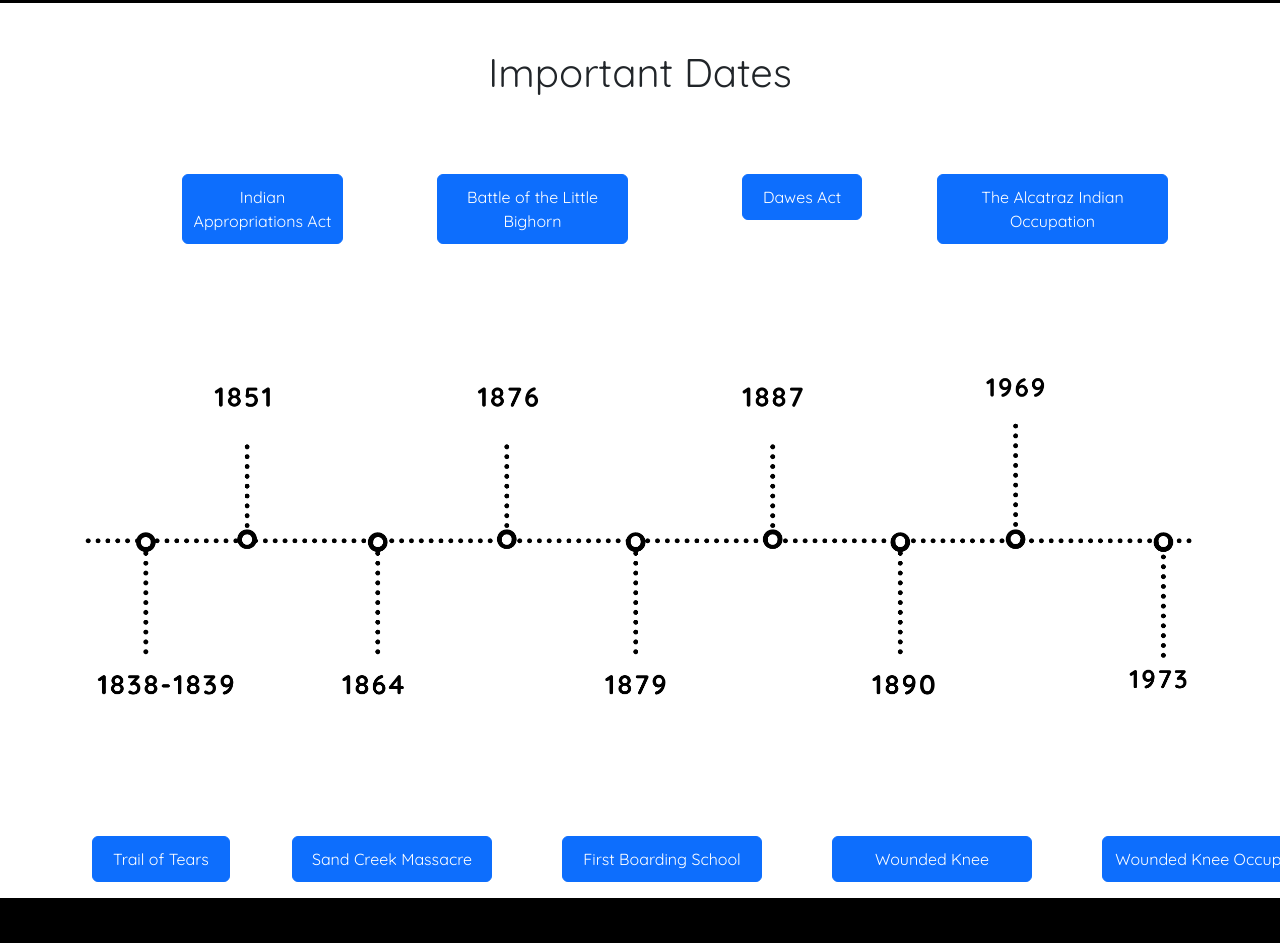
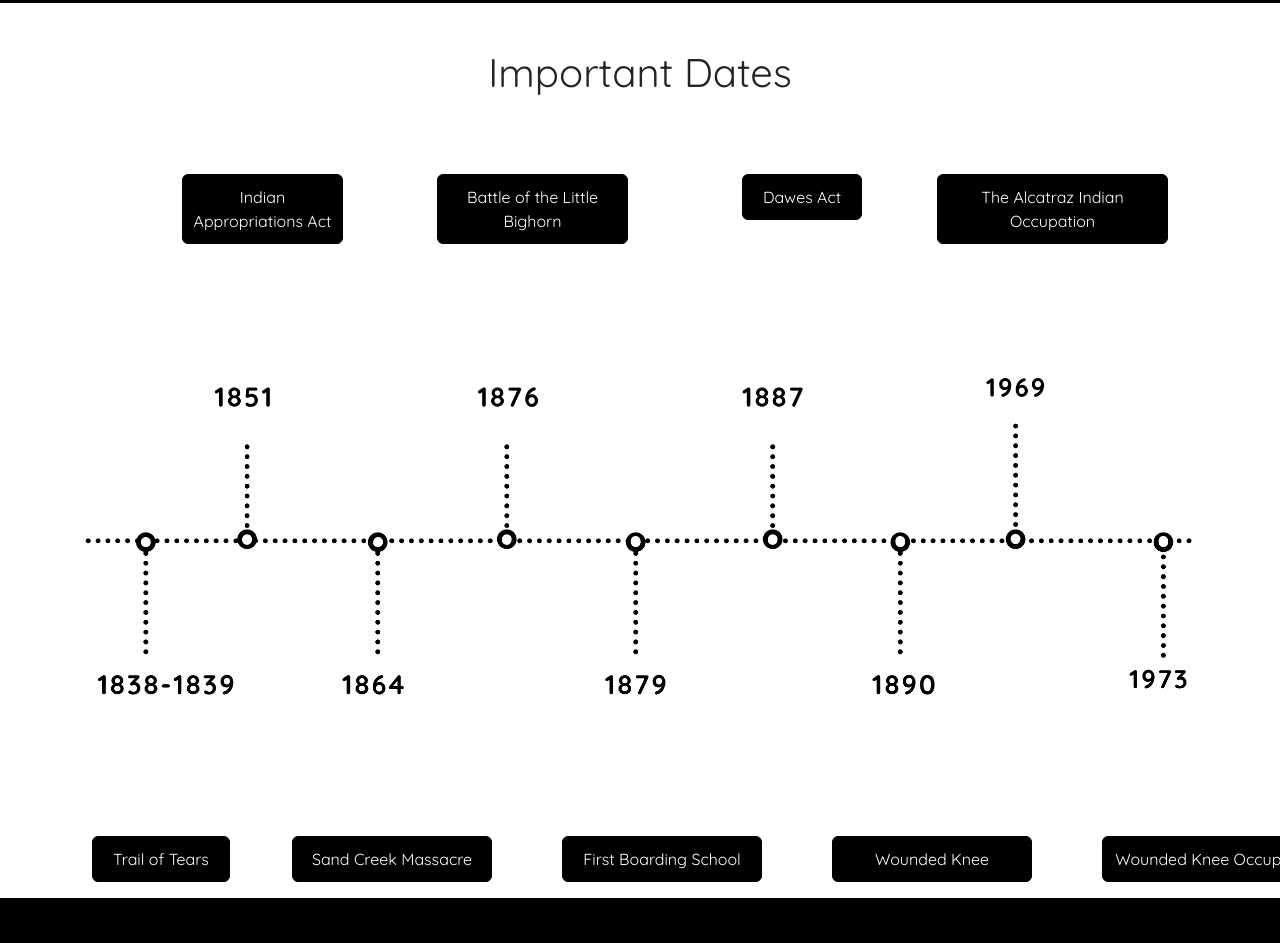
Before and after one commit to DaniGenerous/Erasure.Draft, a plain HTML site: page whatiserasure.html in a window 1280 px wide. Shown: the part 1237-2180 px from the top of the page. Drawn offline with nearby package versions, Linux system fonts and the light colour scheme.

Commit message:
Add files via upload

```diff
--- a/style.css
+++ b/style.css
@@ -1,6 +1,26 @@
 /* ADD YOUR CUSTOM CSS TO THIS FILE */
 body {font-family: 'Quicksand'; background: black}
 #title {color: white;text-align: center; padding: 250px; font-size: 80px; }
+
+
+
+
+.btn-primary {
+    --bs-btn-color: #fff ;
+    --bs-btn-bg: #000 ;
+    --bs-btn-border-color: #000 ;
+    --bs-btn-hover-color: #fff ;
+    --bs-btn-hover-bg: #dc7435 ;
+    --bs-btn-hover-border-color: #dc7435;
+    --bs-btn-focus-shadow-rgb: 49,132,253;
+    --bs-btn-active-color: #fff;
+    --bs-btn-active-bg: #dc7435;
+    --bs-btn-active-border-color: #dc7435;
+    --bs-btn-active-shadow: inset 0 3px 5px rgba(0, 0, 0, 0.125);
+    --bs-btn-disabled-color: #fff;
+    --bs-btn-disabled-bg: #dc7435;
+    --bs-btn-disabled-border-color: #dc7435;
+}
 
 .pagetitle {text-align: center; padding-top: 50px; padding-bottom: 50px}
 #midge {color:white; padding-left: 810px; padding-top: 130px; font-style: italic;
@@ -69,7 +89,23 @@ background:white; margin-bottom:50px;
   text-shadow: 2px 2px 4px rgba(0, 0, 0, 0.9);
 }
 #studyfax {margin-top:-50px}
-
+#narrativebarrierbutton {width: 250px;
+    height: 100px;
+    font-size: 40px;
+    --bs-btn-color: #fff;
+    --bs-btn-bg: #fff;
+    --bs-btn-border-color: #f8f9fa;
+    --bs-btn-hover-color: #000000;
+    --bs-btn-hover-bg: #fff;
+    --bs-btn-hover-border-color: #fff;
+    --bs-btn-focus-shadow-rgb: 211,212,213;
+    --bs-btn-active-color: #000;
+    --bs-btn-active-bg: #c6c7c8;
+    --bs-btn-active-border-color: #babbbc;
+    --bs-btn-active-shadow: inset 0 3px 5px rgba(0, 0, 0, 0.125);
+    --bs-btn-disabled-color: #000;
+    --bs-btn-disabled-bg: #f8f9fa;
+    --bs-btn-disabled-border-color: #f8f9fa;}
 #numbers {padding-left: 200px; padding-right: 200px; margin-top:-40px;line-height: 1.5; }
 #carouselExampleCaptions {
   max-width: 60%;
@@ -84,21 +120,73 @@ background:white; margin-bottom:50px;
 
 #newTrailOfTears {
     padding: 10px 20px; margin-top: -20px;
-    margin-left: 10px !important;
+    margin-left: 10px !important;  --bs-btn-color: #fff ;
+    --bs-btn-bg: #000 ;
+    --bs-btn-border-color: #000 ;
+    --bs-btn-hover-color: #fff ;
+    --bs-btn-hover-bg: #dc7435 ;
+    --bs-btn-hover-border-color: #dc7435;
+    --bs-btn-focus-shadow-rgb: 49,132,253;
+    --bs-btn-active-color: #fff;
+    --bs-btn-active-bg: #dc7435;
+    --bs-btn-active-border-color: #dc7435;
+    --bs-btn-active-shadow: inset 0 3px 5px rgba(0, 0, 0, 0.125);
+    --bs-btn-disabled-color: #fff;
+    --bs-btn-disabled-bg: #dc7435;
+    --bs-btn-disabled-border-color: #dc7435;
 }
 
 #newButton {padding: 10px 8px;
     margin: 0; margin-top: 20px;
-   margin-right: 30px !important}
+   margin-right: 30px !important;  --bs-btn-color: #fff ;
+    --bs-btn-bg: #000 ;
+    --bs-btn-border-color: #000 ;
+    --bs-btn-hover-color: #fff ;
+    --bs-btn-hover-bg: #dc7435 ;
+    --bs-btn-hover-border-color: #dc7435;
+    --bs-btn-focus-shadow-rgb: 49,132,253;
+    --bs-btn-active-color: #fff;
+    --bs-btn-active-bg: #dc7435;
+    --bs-btn-active-border-color: #dc7435;
+    --bs-btn-active-shadow: inset 0 3px 5px rgba(0, 0, 0, 0.125);
+    --bs-btn-disabled-color: #fff;
+    --bs-btn-disabled-bg: #dc7435;
+    --bs-btn-disabled-border-color: #dc7435; }
 
 #sand {padding: 10px 8px;
     margin: 0;    margin-top: -20px;
-     margin-left: 20px !important; width: 200px}
+     margin-left: 20px !important; width: 200px;  --bs-btn-color: #fff ;
+    --bs-btn-bg: #000 ;
+    --bs-btn-border-color: #000 ;
+    --bs-btn-hover-color: #fff ;
+    --bs-btn-hover-bg: #dc7435 ;
+    --bs-btn-hover-border-color: #dc7435;
+    --bs-btn-focus-shadow-rgb: 49,132,253;
+    --bs-btn-active-color: #fff;
+    --bs-btn-active-bg: #dc7435;
+    --bs-btn-active-border-color: #dc7435;
+    --bs-btn-active-shadow: inset 0 3px 5px rgba(0, 0, 0, 0.125);
+    --bs-btn-disabled-color: #fff;
+    --bs-btn-disabled-bg: #dc7435;
+    --bs-btn-disabled-border-color: #dc7435; }
 
  #boarding {
  	padding: 10px 8px;
     margin: 0;    margin-top: -20px;
-    margin-left: 100px !important; width: 200px;
+    margin-left: 100px !important; width: 200px;  --bs-btn-color: #fff ;
+    --bs-btn-bg: #000 ;
+    --bs-btn-border-color: #000 ;
+    --bs-btn-hover-color: #fff ;
+    --bs-btn-hover-bg: #dc7435 ;
+    --bs-btn-hover-border-color: #dc7435;
+    --bs-btn-focus-shadow-rgb: 49,132,253;
+    --bs-btn-active-color: #fff;
+    --bs-btn-active-bg: #dc7435;
+    --bs-btn-active-border-color: #dc7435;
+    --bs-btn-active-shadow: inset 0 3px 5px rgba(0, 0, 0, 0.125);
+    --bs-btn-disabled-color: #fff;
+    --bs-btn-disabled-bg: #dc7435;
+    --bs-btn-disabled-border-color: #dc7435;
  }
  #erasurepoem {margin-top: 20px; margin-bottom: 600px;}
 
@@ -152,24 +240,89 @@ a:hover {
 
 #Wounded {padding: 10px 8px;
     margin: 0;  margin-top: -20px;
-    margin-left: 180px !important; width: 200px
+    margin-left: 180px !important; width: 200px; --bs-btn-color: #fff ;
+    --bs-btn-bg: #000 ;
+    --bs-btn-border-color: #000 ;
+    --bs-btn-hover-color: #fff ;
+    --bs-btn-hover-bg: #dc7435 ;
+    --bs-btn-hover-border-color: #dc7435;
+    --bs-btn-focus-shadow-rgb: 49,132,253;
+    --bs-btn-active-color: #fff;
+    --bs-btn-active-bg: #dc7435;
+    --bs-btn-active-border-color: #dc7435;
+    --bs-btn-active-shadow: inset 0 3px 5px rgba(0, 0, 0, 0.125);
+    --bs-btn-disabled-color: #fff;
+    --bs-btn-disabled-bg: #dc7435;
+    --bs-btn-disabled-border-color: #dc7435;
  }
 
 #battlelb {padding: 10px 8px;
     margin: 0;    margin-top: 20px;
-   margin-left: 70px !important}
+   margin-left: 70px !important; --bs-btn-color: #fff ;
+    --bs-btn-bg: #000 ;
+    --bs-btn-border-color: #000 ;
+    --bs-btn-hover-color: #fff ;
+    --bs-btn-hover-bg: #dc7435 ;
+    --bs-btn-hover-border-color: #dc7435;
+    --bs-btn-focus-shadow-rgb: 49,132,253;
+    --bs-btn-active-color: #fff;
+    --bs-btn-active-bg: #dc7435;
+    --bs-btn-active-border-color: #dc7435;
+    --bs-btn-active-shadow: inset 0 3px 5px rgba(0, 0, 0, 0.125);
+    --bs-btn-disabled-color: #fff;
+    --bs-btn-disabled-bg: #dc7435;
+    --bs-btn-disabled-border-color: #dc7435; }
 
 #dawes {padding: 10px 20px;
     margin: 0;    margin-top: 20px;
-   margin-left: 90px !important}
+   margin-left: 90px !important; --bs-btn-color: #fff ;
+    --bs-btn-bg: #000 ;
+    --bs-btn-border-color: #000 ;
+    --bs-btn-hover-color: #fff ;
+    --bs-btn-hover-bg: #dc7435 ;
+    --bs-btn-hover-border-color: #dc7435;
+    --bs-btn-focus-shadow-rgb: 49,132,253;
+    --bs-btn-active-color: #fff;
+    --bs-btn-active-bg: #dc7435;
+    --bs-btn-active-border-color: #dc7435;
+    --bs-btn-active-shadow: inset 0 3px 5px rgba(0, 0, 0, 0.125);
+    --bs-btn-disabled-color: #fff;
+    --bs-btn-disabled-bg: #dc7435;
+    --bs-btn-disabled-border-color: #dc7435; }
 
 #appropriations {padding: 10px 8px;
     margin: 0; margin-top: 20px;
-     margin-left: 100px !important}
+     margin-left: 100px !important; --bs-btn-color: #fff ;
+    --bs-btn-bg: #000 ;
+    --bs-btn-border-color: #000 ;
+    --bs-btn-hover-color: #fff ;
+    --bs-btn-hover-bg: #dc7435 ;
+    --bs-btn-hover-border-color: #dc7435;
+    --bs-btn-focus-shadow-rgb: 49,132,253;
+    --bs-btn-active-color: #fff;
+    --bs-btn-active-bg: #dc7435;
+    --bs-btn-active-border-color: #dc7435;
+    --bs-btn-active-shadow: inset 0 3px 5px rgba(0, 0, 0, 0.125);
+    --bs-btn-disabled-color: #fff;
+    --bs-btn-disabled-bg: #dc7435;
+    --bs-btn-disabled-border-color: #dc7435; }
 
 #newButton2 {padding: 10px 8px;
     margin: 0;  margin-top: -20px;
-     margin-left: 260px !important; width: 230px}
+     margin-left: 260px !important; width: 230px;  --bs-btn-color: #fff ;
+    --bs-btn-bg: #000 ;
+    --bs-btn-border-color: #000 ;
+    --bs-btn-hover-color: #fff ;
+    --bs-btn-hover-bg: #dc7435 ;
+    --bs-btn-hover-border-color: #dc7435;
+    --bs-btn-focus-shadow-rgb: 49,132,253;
+    --bs-btn-active-color: #fff;
+    --bs-btn-active-bg: #dc7435;
+    --bs-btn-active-border-color: #dc7435;
+    --bs-btn-active-shadow: inset 0 3px 5px rgba(0, 0, 0, 0.125);
+    --bs-btn-disabled-color: #fff;
+    --bs-btn-disabled-bg: #dc7435;
+    --bs-btn-disabled-border-color: #dc7435; }
 
 .description {line-height: 1.8; padding-bottom: 40px; padding-top:20px;}
 
@@ -191,6 +344,13 @@ a:hover {
   align-items: center;
   margin-bottom: 20px;
 }
+
+#whosaidjessewente {text-align: center;
+  padding-bottom: 10px;}
+
+#quotebyjesse {  text-align: center; padding-top: 50px;
+  line-height: 1.8;
+  font-style: italic;}
 
 #delbertmainpic {height:700px; width:auto;}
 
@@ -322,7 +482,7 @@ a:hover {
   padding-bottom: 40px;
   margin-top: 40px;
 }
-
+#pink{margin-top:440px; padding-left: 20px}
 #monaquote {
   font-style: italic;
   font-size: 15px;
@@ -356,6 +516,8 @@ a:hover {
 #sacheen { height: 800px; width:auto;
 }
 
+
+
 #whosaidjesse {
   text-align: center;
   padding-bottom: 40px;
@@ -369,10 +531,9 @@ a:hover {
   margin-top: 90px;
 }
 
-.italic-word {
-  font-style: italic;
+.italic-text {
+    font-style: italic;
 }
-
 
 #russelquote {
   font-style: italic;
@@ -402,44 +563,3 @@ a:hover {
 
 .white-page {
     background-color: white;
-#imageofsacheen {
-  margin-top: 420px;
-  padding-bottom: 200px;
-}
-
-.btn-light {
-    width: 250px;
-    height: 100px;
-    font-size: 40px;
-    --bs-btn-color: #fff;
-    --bs-btn-bg: #fff;
-    --bs-btn-border-color: #f8f9fa;
-    --bs-btn-hover-color: #000000;
-    --bs-btn-hover-bg: #fff;
-    --bs-btn-hover-border-color: #fff;
-    --bs-btn-focus-shadow-rgb: 211,212,213;
-    --bs-btn-active-color: #000;
-    --bs-btn-active-bg: #c6c7c8;
-    --bs-btn-active-border-color: #babbbc;
-    --bs-btn-active-shadow: inset 0 3px 5px rgba(0, 0, 0, 0.125);
-    --bs-btn-disabled-color: #000;
-    --bs-btn-disabled-bg: #f8f9fa;
-    --bs-btn-disabled-border-color: #f8f9fa;
-}
-
-.btn-primary {
-    --bs-btn-color: #fff ;
-    --bs-btn-bg: #000 ;
-    --bs-btn-border-color: #000 ;
-    --bs-btn-hover-color: #fff ;
-    --bs-btn-hover-bg: #dc7435 ;
-    --bs-btn-hover-border-color: #dc7435;
-    --bs-btn-focus-shadow-rgb: 49,132,253;
-    --bs-btn-active-color: #fff;
-    --bs-btn-active-bg: #dc7435;
-    --bs-btn-active-border-color: #dc7435;
-    --bs-btn-active-shadow: inset 0 3px 5px rgba(0, 0, 0, 0.125);
-    --bs-btn-disabled-color: #fff;
-    --bs-btn-disabled-bg: #dc7435;
-    --bs-btn-disabled-border-color: #dc7435;
-}
--- a/whatiserasure.html
+++ b/whatiserasure.html
@@ -314,8 +314,7 @@ In 1973, American Indian Movement members occupied Wounded Knee to protest histo
     <div class="grey2">
     <br>
     <h4 id="studyfax">The study found the largest narrative barrier facing Native peoples was:</h4>
-    <button type="button" class="btn btn-light">invisibility.</button>
-            <br>
+ <button type="button" id="narrativebarrierbutton" class="btn btn-light">invisibility.</button>            <br>
             <br>
   </div>
 </div>
```
Also changed, not shown: corporation.html (+5 -0 lines), film.html (+19 -12 lines), 1.1.png (added), 2.1.png (added), Jenny Wheeler.jpeg (added), abalonewomen.jpeg (added), attempt2holly.png (added), blackoutpoem.png (added), blanktimeline.png (added), charlespt3.png (added), 1 other file.
